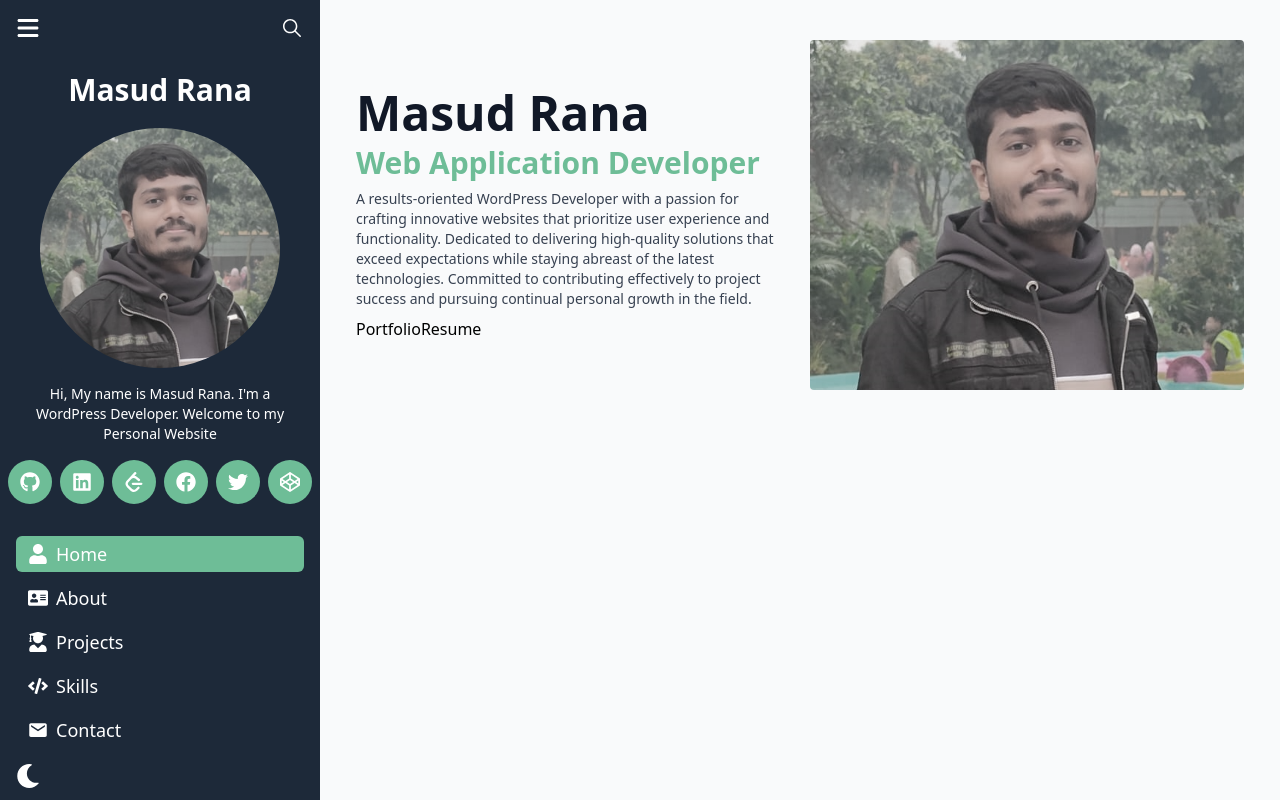
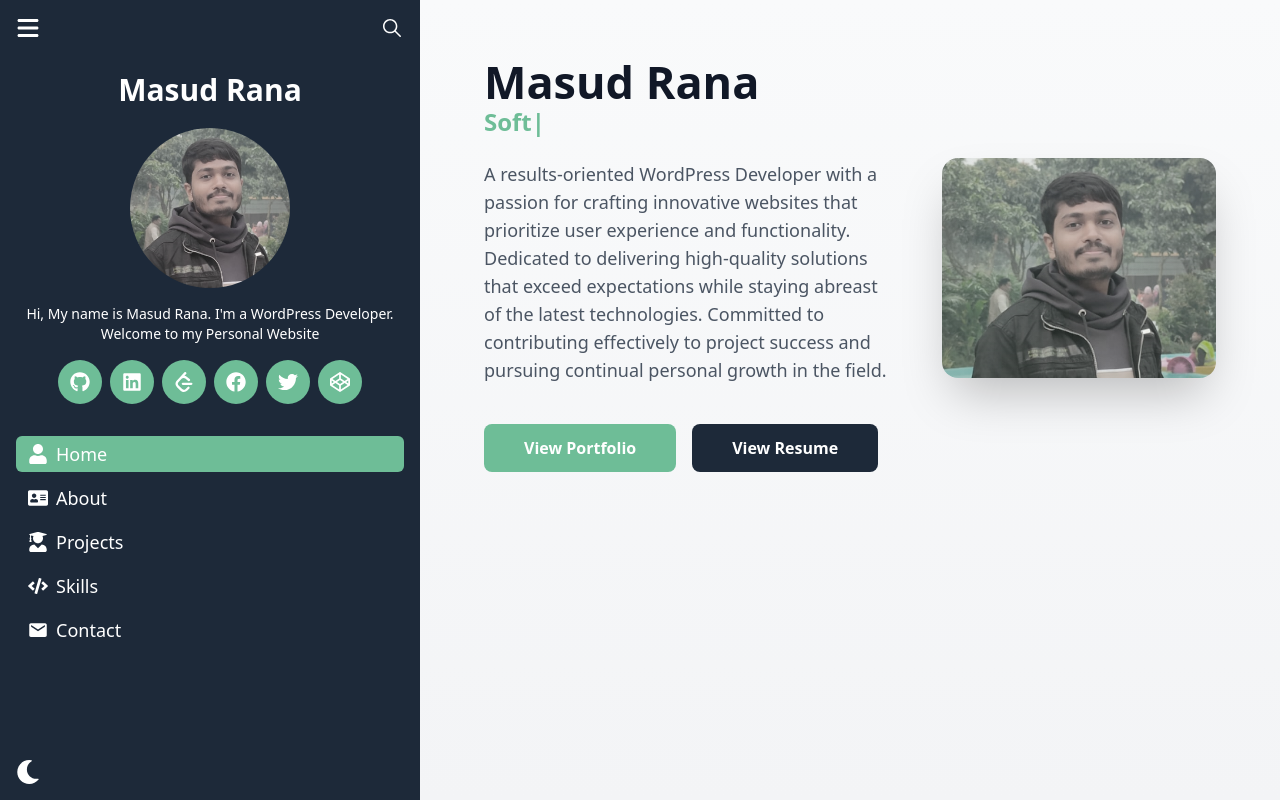
Before and after one commit to pro-masud/React-Portfolio-For-Me, a React (Vite) app: page /blog in a window 1280 px wide. Built offline with nearby package versions, Linux system fonts and the light colour scheme.

Commit message:
feat: portfolio website home page workign now

```diff
--- a/package.json
+++ b/package.json
@@ -12,7 +12,8 @@
   "dependencies": {
     "react": "^19.2.0",
     "react-dom": "^19.2.0",
-    "react-icons": "^5.5.0"
+    "react-icons": "^5.5.0",
+    "react-typed": "^2.0.12"
   },
   "devDependencies": {
     "@eslint/js": "^9.39.1",
--- a/src/App.jsx
+++ b/src/App.jsx
@@ -3,13 +3,13 @@ import Sidebar from "./components/Sidebar";
 
 const App = () => {
   return (
-    <div className="flex min-h-screen bg-white dark:bg-primary-ur">
+    <div className="flex min-h-screen bg-white dark:bg-slate-900">
       <Sidebar />
       <main
         className={`flex-1 transition-all duration-300 ease-in-out overflow-y-auto
-        bg-gray-50 dark:bg-[#0f172a] text-black dark:text-gray-200`}
+        bg-gradient-to-b from-gray-50 to-gray-100 dark:from-slate-900 dark:to-slate-800 text-black dark:text-gray-200`}
       >
-        <div className="max-w-8xl mx-auto">
+        <div className="max-w-8xl px-4 sm:px-6 lg:px-8">
           <Header />
         </div>
       </main>
--- a/src/components/Header.jsx
+++ b/src/components/Header.jsx
@@ -1,19 +1,52 @@
+import { useEffect, useRef } from "react";
+import { Typed } from "react-typed";
 import UserImage from "../assets/image/user.png";
+
 const Header = () => {
+  const typedRef = useRef(null);
+
+  useEffect(() => {
+    if (typedRef.current) {
+      const typed = new Typed(typedRef.current, {
+        strings: [
+          "WordPress Developer",
+          "Front-End Engineer",
+          "Software Developer",
+          "Web Application Developer",
+        ],
+        typeSpeed: 50,
+        backSpeed: 30,
+        loop: true,
+        loopCount: Infinity,
+      });
+
+      return () => {
+        typed.destroy();
+      };
+    }
+  }, []);
   return (
     <>
       <div className="header-top"></div>
-      <header>
-        <div className="max-w-8xl mx-auto px-4 sm:px-6 lg:px-8">
-          <div className="flex justify-between  flex-col md:flex-row w-full items-center py-10 px-1 gap-5">
-            <div className="header-info flex justify-center flex-col w-full order-2 lg:order-1  gap-2">
-              <h1 className="text-3xl lg:text-5xl font-bold text-gray-900 dark:text-white">
+
+      <header className="py-8 sm:py-12 lg:py-16">
+        <div className="px-4 sm:px-6 lg:px-8">
+          <div className="flex flex-col lg:flex-row items-center justify-between gap-8 lg:gap-12">
+            {/* Text Section */}
+            <div className="w-full lg:w-3/5 text-center lg:text-left space-y-4 order-2 lg:order-1">
+              <div className="space-y-2">
+                <h1 className="text-2xl sm:text-3xl lg:text-[45px] font-[700] text-gray-900 dark:text-white leading-tight">
                   Masud Rana
                 </h1>
-              <h4 className="text-[21px] lg:text-3xl font-bold text-secondary-ur">
-                Web Application Developer
+                <h4 className="text-base sm:text-lg lg:text-[24px] font-semibold text-secondary-ur min-h-[1.5em]">
+                  <span
+                    ref={typedRef}
+                    className="inline-block text-base sm:text-lg lg:text-[24px] font-semibold"
+                  ></span>
                 </h4>
-              <p className="text-gray-700 dark:text-gray-300 text-sm">
+              </div>
+
+              <p className="text-gray-600 dark:text-gray-300 text-sm sm:text-base lg:text-lg max-w-2xl lg:max-w-none mt-0">
                 A results-oriented WordPress Developer with a passion for
                 crafting innovative websites that prioritize user experience and
                 functionality. Dedicated to delivering high-quality solutions
@@ -21,17 +54,35 @@ const Header = () => {
                 technologies. Committed to contributing effectively to project
                 success and pursuing continual personal growth in the field.
               </p>
-              <div className="flex">
-                <a href="#">Portfolio</a>
-                <a href="#">Resume</a>
+
+              {/* Buttons */}
+              <div className="flex flex-col sm:flex-row gap-4 pt-6 justify-center lg:justify-start">
+                <a
+                  href="#"
+                  className="px-8 sm:px-10 py-3 bg-secondary-ur text-white font-semibold rounded-lg hover:bg-opacity-90 hover:shadow-lg transition-all duration-200 transform hover:-translate-y-1"
+                >
+                  View Portfolio
+                </a>
+
+                <a
+                  href="#"
+                  className="px-8 sm:px-10 py-3 bg-primary-ur text-white font-semibold rounded-lg hover:bg-opacity-90 hover:shadow-lg transition-all duration-200 transform hover:-translate-y-1"
+                >
+                  View Resume
+                </a>
               </div>
             </div>
-            <div className="profile-image w-full flex justify-end order-1 lg:order-2">
+
+            {/* Image Section */}
+            <div className="w-full lg:w-2/5 flex justify-center lg:justify-end order-1 lg:order-2">
+              <div className="relative w-full">
                 <img
-                className="rounded w-100 h-100 object-cover"
+                  className="w-full h-auto object-cover rounded-2xl shadow-2xl hover:shadow-2xl transition-shadow duration-300"
                   src={UserImage}
-                alt=""
+                  alt="Masud Rana"
                 />
+                <div className="absolute inset-0 rounded-2xl bg-gradient-to-tr from-secondary-ur/10 to-transparent pointer-events-none"></div>
+              </div>
             </div>
           </div>
         </div>
--- a/src/components/Sidebar.jsx
+++ b/src/components/Sidebar.jsx
@@ -36,7 +36,7 @@ const Sidebar = () => {
     setIsSidebarOpen(!isSidebarOpen);
   };
 
-  const sidebarWidthClass = isSidebarOpen ? "w-80" : "w-16";
+  const sidebarWidthClass = isSidebarOpen ? "w-[420px]" : "w-16";
 
   return (
     <>
@@ -77,7 +77,7 @@ const Sidebar = () => {
                   <img
                     src={UserImage}
                     alt="User Avatar"
-                    className="rounded-full mb-4 w-60 h-60 object-cover mt-5"
+                    className="rounded-full mb-4 w-40 h-40 object-cover mt-5"
                   />
 
                   <p className="text-white dark:text-gray-300 font-medium text-sm text-center">
```
Also changed, not shown: 1 other file (tests, documents, lock files or other folders). Lines whose indentation alone changed are shown as unchanged.
